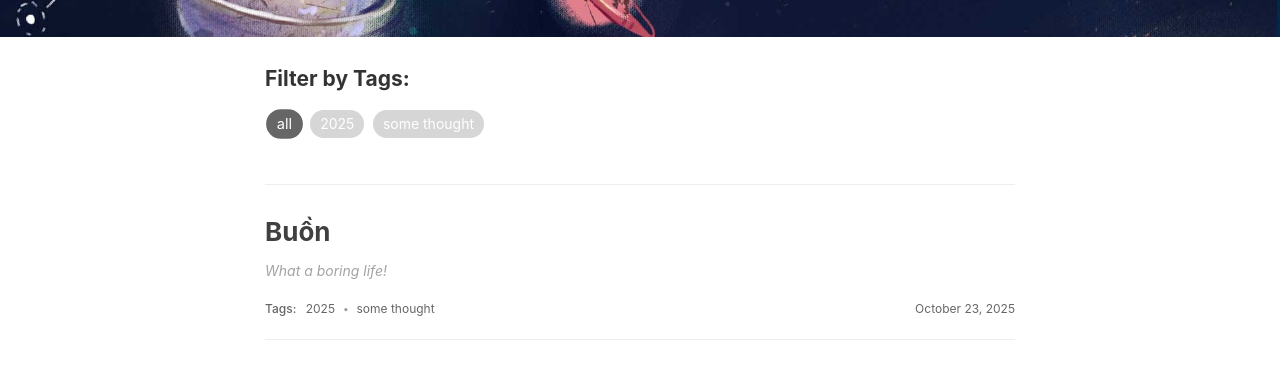
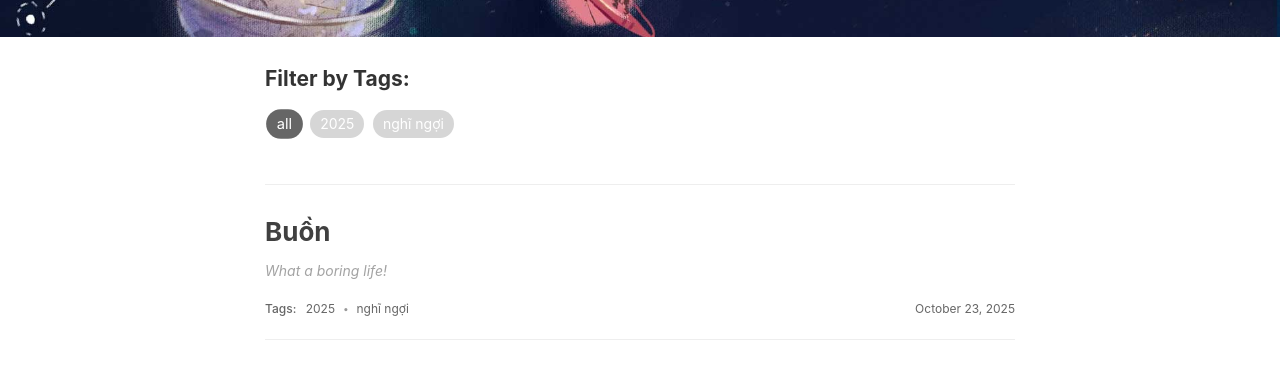
Before and after one commit to orionanseaweed/orionanseaweed.github.io, a Jekyll site: the page built from diary.html, in a window 1280 px wide. Shown: the part 171-550 px from the top of the page. Built offline with Jekyll 4.4.1, drawn with Linux system fonts in a browser that asks for light colours; nearby versions of some CDN libraries; library files that are not in the unit come from our copies; comment, search, counter and statistics services are not loaded; part of the change alters nothing that is shown.

```diff
--- a/_config.yml
+++ b/_config.yml
@@ -87,6 +87,15 @@ service-worker: true
 collections:
   diary:
     output: true
+    permalink: /:year/:month/:day/:title/
+
+# Default front-matter for diary collection: set same permalink pattern as posts
+defaults:
+  - scope:
+      path: ""
+      type: diary
+    values:
+      permalink: /:year/:month/:day/:title/
 
 # ---- 5、插件配置
 
--- a/_diary/2025-10-03.md
+++ b/_diary/2025-10-03.md
@@ -3,12 +3,13 @@ layout:     post
 title:      Buồn
 subtitle:
 date:       2025-10-23
-author:     Kane
+author:     Đá
 header-img: img/post-bg-coffee.jpeg
 catalog: true
+permalink:  /2025/10/23/buon/
 tags:
     - 2025
-    - some thought
+    - nghĩ ngợi
 ---
 
 What a boring life!
```
